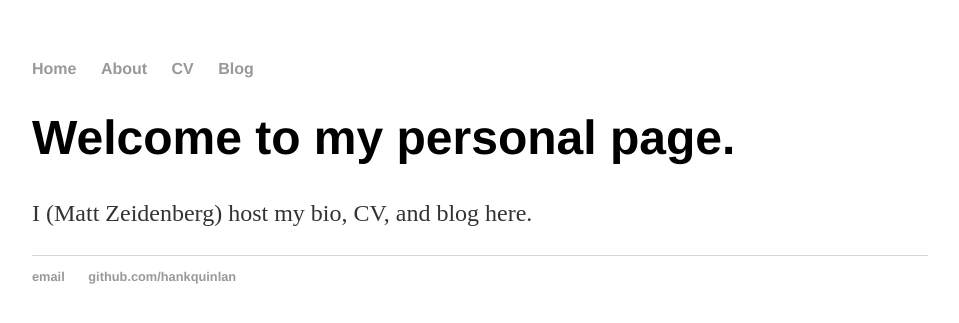
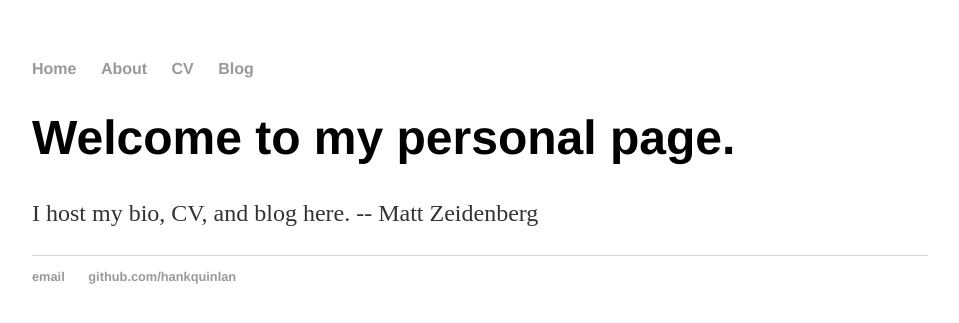
Before and after one commit to mzeidenberg/mzeidenberg.github.io, a Jekyll site: the page built from index.html, in a window 1280 px wide. Shown: the top 323 px of the page, without its empty margins (160-1119 px from the left). Built offline with Jekyll 4.4.1, drawn with Linux system fonts in a browser that asks for light colours.

Commit message:
updated home page

```diff
--- a/index.html
+++ b/index.html
@@ -4,5 +4,5 @@ title: Matt Zeidenberg's Personal Page
 ---
 <div class="blurb">
 	<h1>Welcome to my personal page.</h1>
-	<p>I (Matt Zeidenberg) host my bio, CV, and blog here.</p>
+	<p>I host my bio, CV, and blog here. -- Matt Zeidenberg</p>
 </div><!-- /.blurb -->
```
